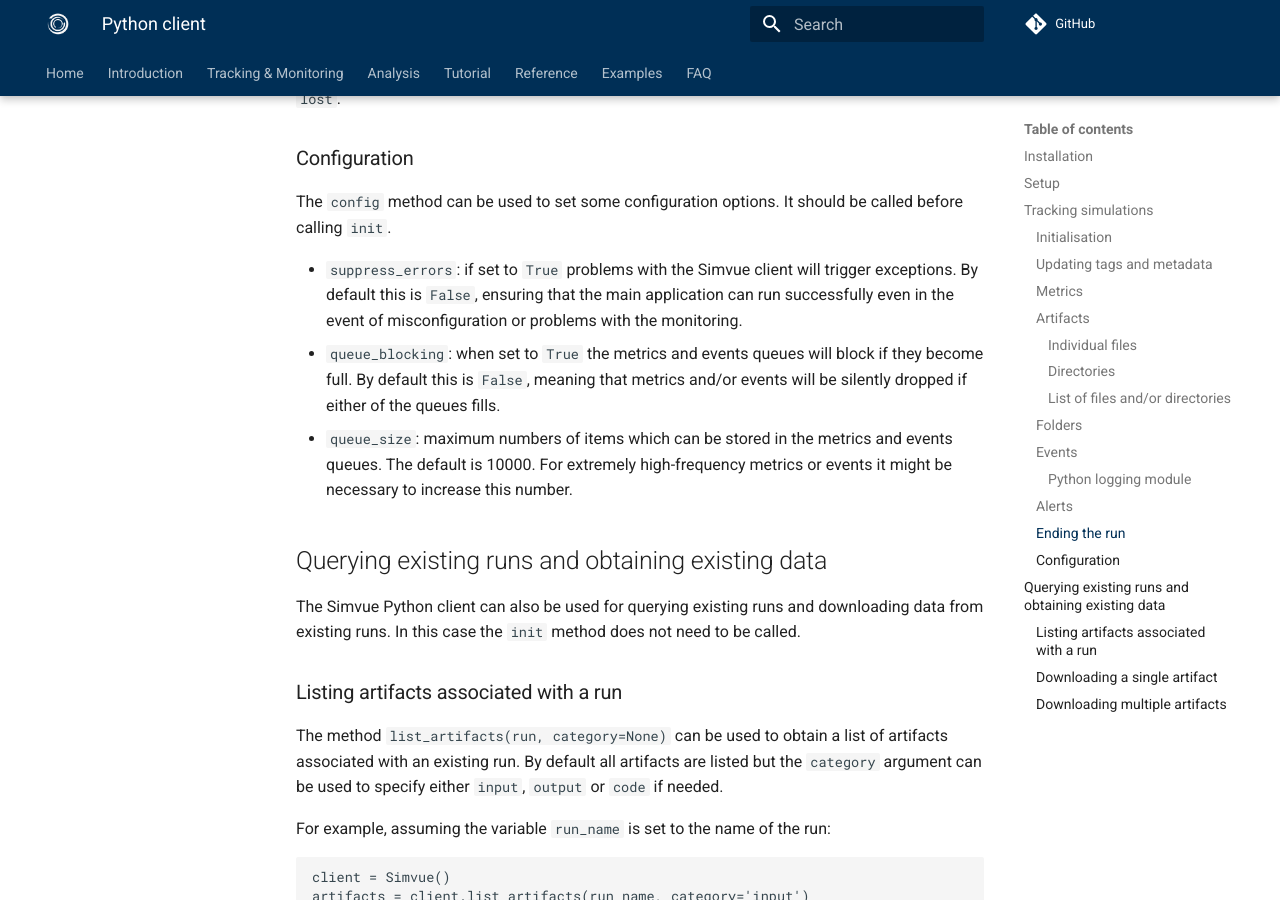
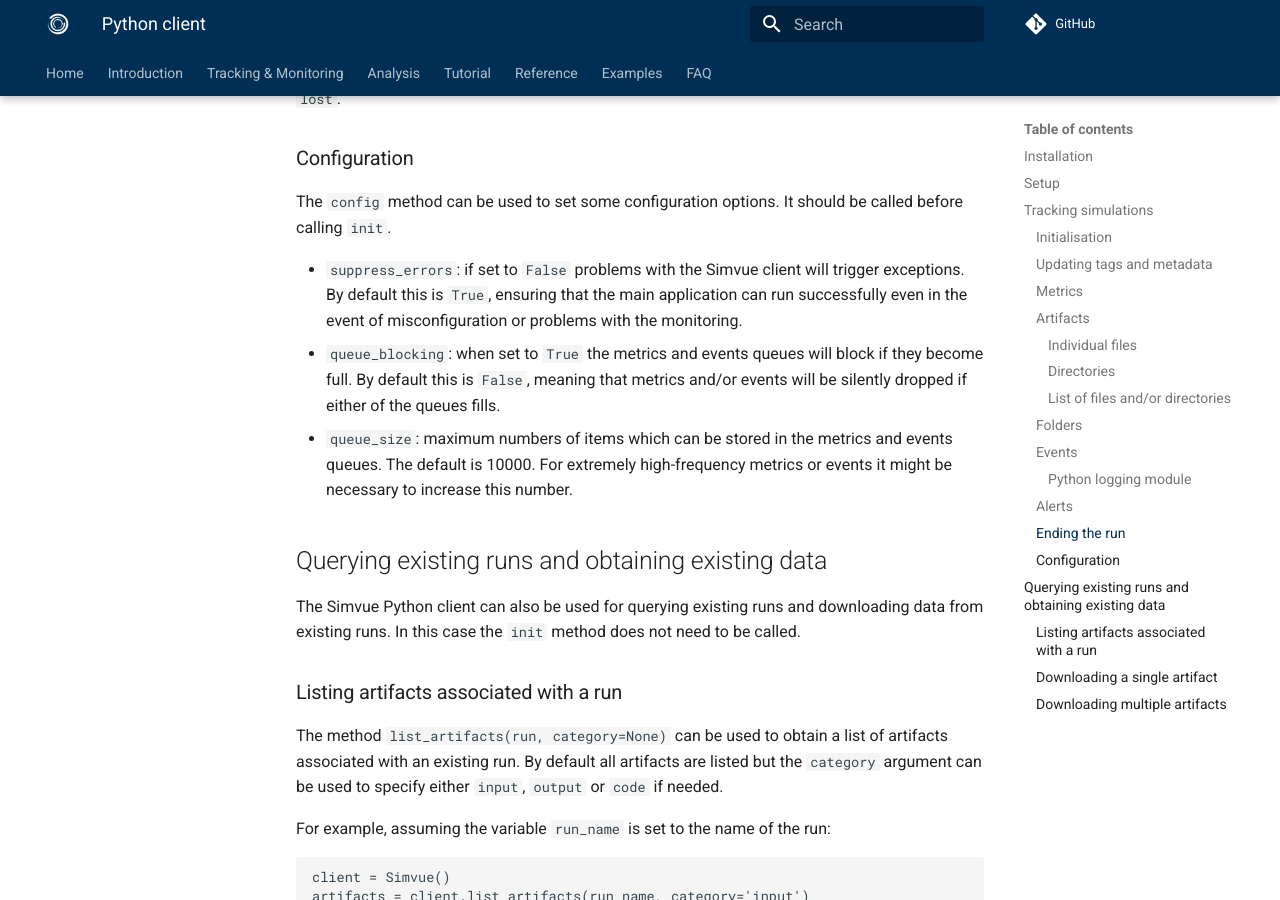
Before and after one commit to simvue-io/docs, an MkDocs documentation site: the page built from docs/python-client.md, in a window 1280 px wide and 900 px high, scrolled down 6270 px. Built offline with MkDocs 1.6.1 and Material for MkDocs 9.7.7, drawn with Linux system fonts in a browser that asks for light colours.

```diff
--- a/docs/python-client.md
+++ b/docs/python-client.md
@@ -245,7 +245,7 @@ If a code crashes without calling `close()` after a few minutes the state of the
 
 The `config` method can be used to set some configuration options. It should be called before calling `init`.
 
-* `suppress_errors`: if set to `True` problems with the Simvue client will trigger exceptions. By default this is `False`, ensuring that the main application can run successfully even in the event of misconfiguration or problems with the monitoring.
+* `suppress_errors`: if set to `False` problems with the Simvue client will trigger exceptions. By default this is `True`, ensuring that the main application can run successfully even in the event of misconfiguration or problems with the monitoring.
 * `queue_blocking`: when set to `True` the metrics and events queues will block if they become full. By default this is `False`, meaning that metrics and/or events will be silently dropped if either of the queues fills.
 * `queue_size`: maximum numbers of items which can be stored in the metrics and events queues. The default is 10000. For extremely high-frequency metrics or events it might be necessary to increase this number.
 
```
Also changed, not shown: docs/python-client/configuration.md (+1 -1 lines).
